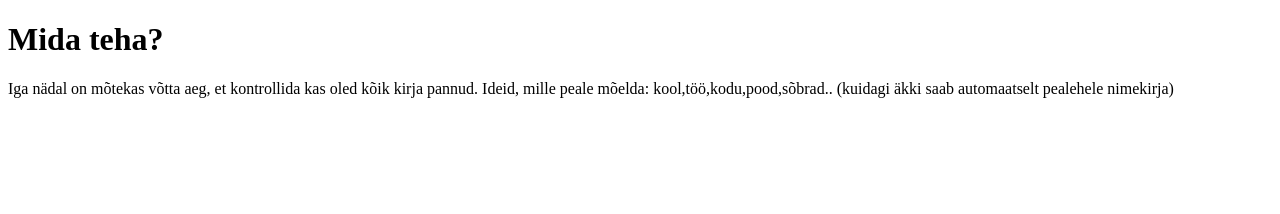
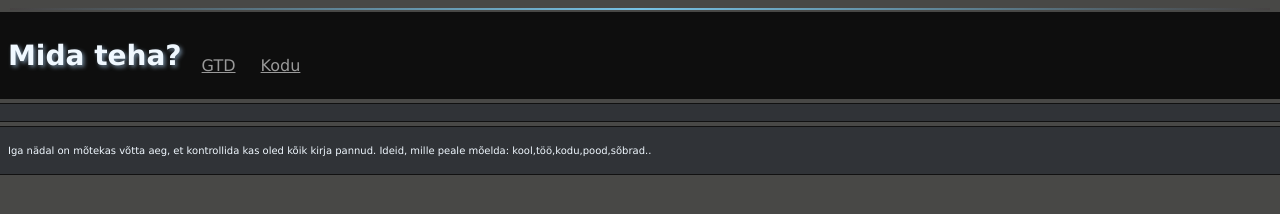
Before and after one commit to MihkelP100/Veebilehe-projekt, a plain HTML site: page kolmas.html in a window 1280 px wide. Drawn offline with Linux system fonts and the light colour scheme.

Commit message:
Indeks ja kolmas leht

```diff
--- a/kolmas.html
+++ b/kolmas.html
@@ -1,16 +1,31 @@
 <!DOCTYPE html>
 <html lang="en">
+
     <head>
         <meta charset="UTF-8">
         <title>Mida teha?</title>
+        <link rel="stylesheet" href="styles.css">
     </head>
 
     <body>
-        <h1>Mida teha?</h1>
-        <p> Iga nädal on mõtekas võtta aeg, et kontrollida kas oled kõik kirja pannud. Ideid, mille peale mõelda:
-            kool,töö,kodu,pood,sõbrad..
-            (kuidagi äkki saab automaatselt pealehele nimekirja)
-        </p>
-        <br>
+        <div class="bar">
+
+        </div>
+        <div class="top_box">
+            <h1>Mida teha?</h1>
+            <div class="top_inbox">
+                <a href="gtd.html">GTD</a>
+                <a href="index.html">Kodu</a>
+            </div>
+        </div>
+        <div class="box">
+
+        </div>
+        <div class="box">
+            <p> Iga nädal on mõtekas võtta aeg, et kontrollida kas oled kõik kirja pannud. Ideid, mille peale mõelda:
+            kool,töö,kodu,pood,sõbrad..</p>
+        </div>
+
     </body>
+
 </html>
```
Also changed, not shown: index.html (+9 -2 lines).
